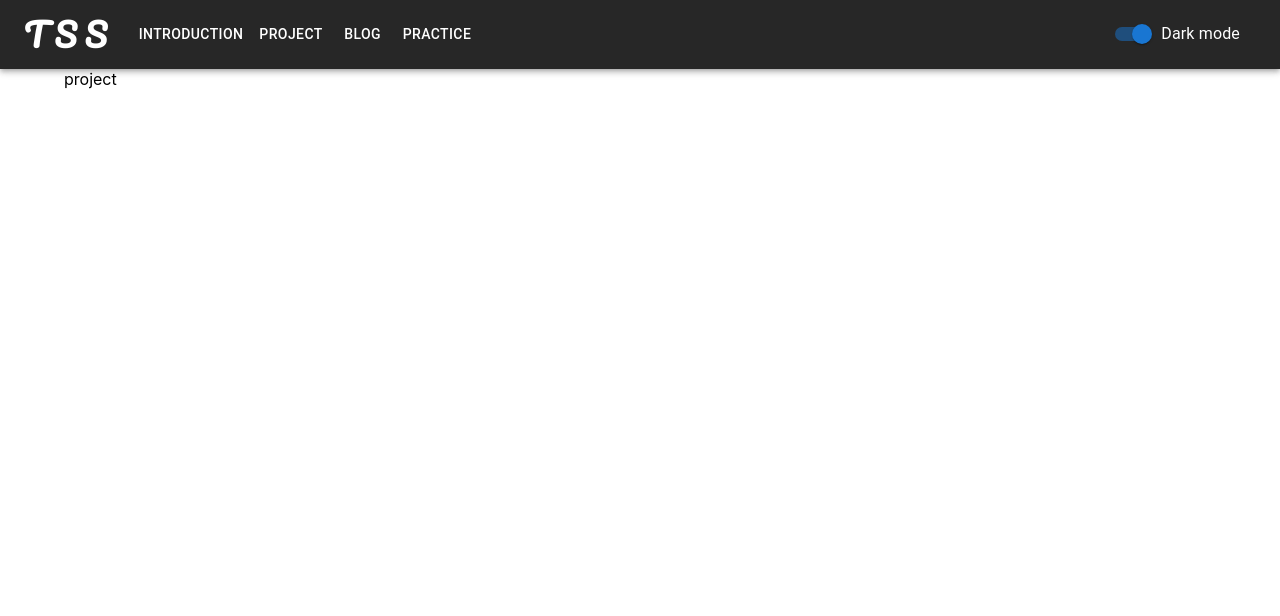
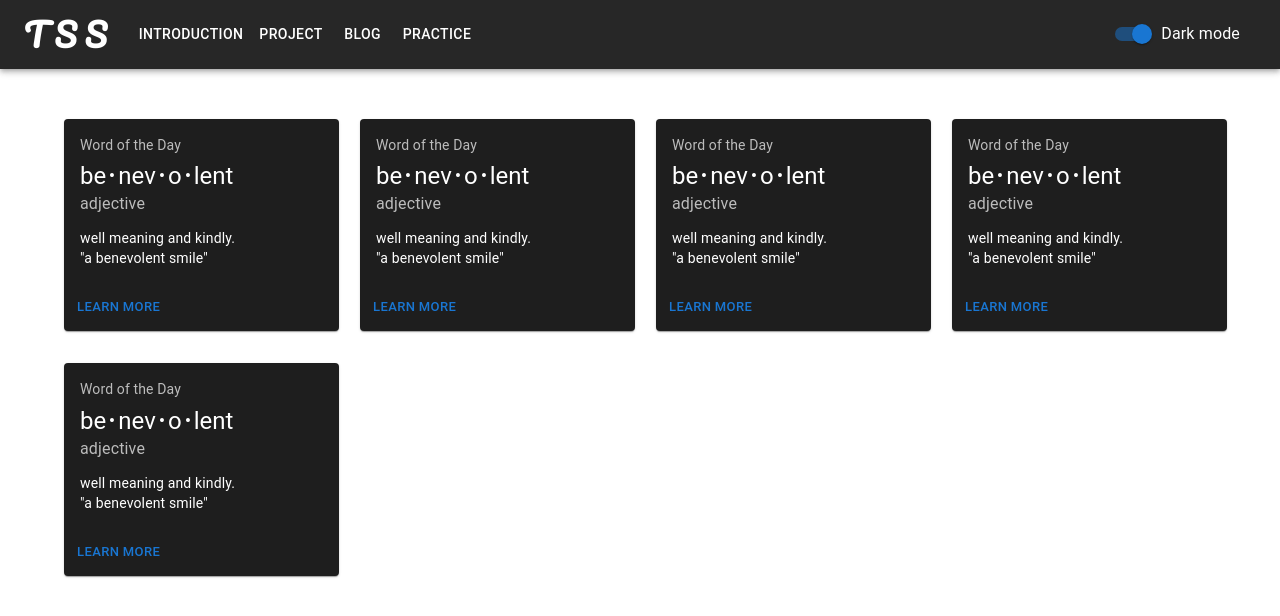
Before and after one commit to 2je0/TSS-react-study, a React (Create React App) app in the folder tss-project/: page /project in a window 1280 px wide. Shown: the top 616 px of the page. Built offline with nearby package versions, Linux system fonts and the light colour scheme.

Commit message:
feat(layout): 컴포넌트들도 다크모드 영향받게만듬

```diff
--- a/tss-project/src/App.js
+++ b/tss-project/src/App.js
@@ -1,5 +1,6 @@
 import { Route, Switch } from "react-router-dom";
 import Layout from "./Layout/Layout";
+import Projectpage from "./pages/Projectpage";
 export const pages = ["introduction", "project", "blog", "practice"];
 
 function App() {
@@ -10,7 +11,9 @@ function App() {
           home
         </Route>
         <Route path='/introduction'> introduction</Route>
-        <Route path='/project'> project</Route>
+        <Route path='/project'>
+          <Projectpage />
+        </Route>
         <Route path='/blog'> blog</Route>
         <Route path='/practice'> practice</Route>
       </Switch>
--- a/tss-project/src/Layout/Layout.jsx
+++ b/tss-project/src/Layout/Layout.jsx
@@ -1,4 +1,4 @@
-import React from "react";
+import React, { useState } from "react";
 import styled from "styled-components";
 import ResponsiveAppBar from "./ResponsiveAppBar";
 import Container from "@mui/material/Container";
@@ -11,11 +11,27 @@ const darkTheme = createTheme({
     },
   },
 });
+const blueTheme = createTheme({
+  palette: {
+    primary: {
+      main: "#1976d2",
+    },
+    secondary: {
+      main: "#5a6990",
+    },
+  },
+});
+
 const Layout = (props) => {
+  const [isDarkTheme, setIsDarkTheme] = useState(darkTheme);
+  const changeTheme = (isdark) => {
+    if (isdark) setIsDarkTheme(darkTheme);
+    else setIsDarkTheme(blueTheme);
+  };
   return (
     <LayoutContainer>
-      <ThemeProvider theme={darkTheme}>
-        <ResponsiveAppBar />
+      <ThemeProvider theme={isDarkTheme}>
+        <ResponsiveAppBar themehandler={changeTheme} />
         <Container>{props.children}</Container>
       </ThemeProvider>
     </LayoutContainer>
--- a/tss-project/src/Layout/ResponsiveAppBar.jsx
+++ b/tss-project/src/Layout/ResponsiveAppBar.jsx
@@ -16,7 +16,10 @@ import { FormControlLabel, FormGroup, Switch } from "@mui/material";
 import { pages } from "../App";
 // const settings = ["Profile", "Account", "Dashboard", "Logout"];
 
-const ResponsiveAppBar = () => {
+const ResponsiveAppBar = (props) => {
+  const toParent = (isdark) => {
+    props.themehandler(isdark);
+  };
   const [anchorElNav, setAnchorElNav] = React.useState(null);
   //   const [anchorElUser, setAnchorElUser] = React.useState(null);
 
@@ -136,7 +139,11 @@ const ResponsiveAppBar = () => {
               control={<Switch defaultChecked />}
               label='Dark mode'
               onChange={() => {
-                setIsDarkTheme((prev) => !prev);
+                setIsDarkTheme((prev) => {
+                  toParent(prev);
+                  return !prev;
+                });
+                // toParent(isdarkTheme);
               }}
             />
           </FormGroup>
--- /dev/null
+++ b/tss-project/src/pages/Projectpage.jsx
@@ -0,0 +1,12 @@
+import React, { Fragment } from "react";
+import ProjectList from "../section14/components/Project/ProjectList";
+
+const Projectpage = () => {
+  return (
+    <Fragment>
+      <ProjectList />
+    </Fragment>
+  );
+};
+
+export default Projectpage;
--- /dev/null
+++ b/tss-project/src/section14/components/Project/ProjectCard.jsx
@@ -0,0 +1,41 @@
+import * as React from "react";
+import Box from "@mui/material/Box";
+import Card from "@mui/material/Card";
+import CardActions from "@mui/material/CardActions";
+import CardContent from "@mui/material/CardContent";
+import Button from "@mui/material/Button";
+import Typography from "@mui/material/Typography";
+
+const bull = (
+  <Box
+    component='span'
+    sx={{ display: "inline-block", mx: "2px", transform: "scale(0.8)" }}>
+    •
+  </Box>
+);
+
+export default function ProjectCard() {
+  return (
+    <Card sx={{ minWidth: 275 }}>
+      <CardContent>
+        <Typography sx={{ fontSize: 14 }} color='text.secondary' gutterBottom>
+          Word of the Day
+        </Typography>
+        <Typography variant='h5' component='div'>
+          be{bull}nev{bull}o{bull}lent
+        </Typography>
+        <Typography sx={{ mb: 1.5 }} color='text.secondary'>
+          adjective
+        </Typography>
+        <Typography variant='body2'>
+          well meaning and kindly.
+          <br />
+          {'"a benevolent smile"'}
+        </Typography>
+      </CardContent>
+      <CardActions>
+        <Button size='small'>Learn More</Button>
+      </CardActions>
+    </Card>
+  );
+}
--- /dev/null
+++ b/tss-project/src/section14/components/Project/ProjectList.jsx
@@ -0,0 +1,29 @@
+import { Grid } from "@mui/material";
+import React from "react";
+import ProjectCard from "./ProjectCard";
+
+const ProjectList = () => {
+  return (
+    <div style={{ marginTop: "50px" }}>
+      <Grid container spacing={4}>
+        <Grid item xs={3}>
+          <ProjectCard />
+        </Grid>
+        <Grid item xs={3}>
+          <ProjectCard />
+        </Grid>
+        <Grid item xs={3}>
+          <ProjectCard />
+        </Grid>
+        <Grid item xs={3}>
+          <ProjectCard />
+        </Grid>
+        <Grid item xs={3}>
+          <ProjectCard />
+        </Grid>
+      </Grid>
+    </div>
+  );
+};
+
+export default ProjectList;
```
